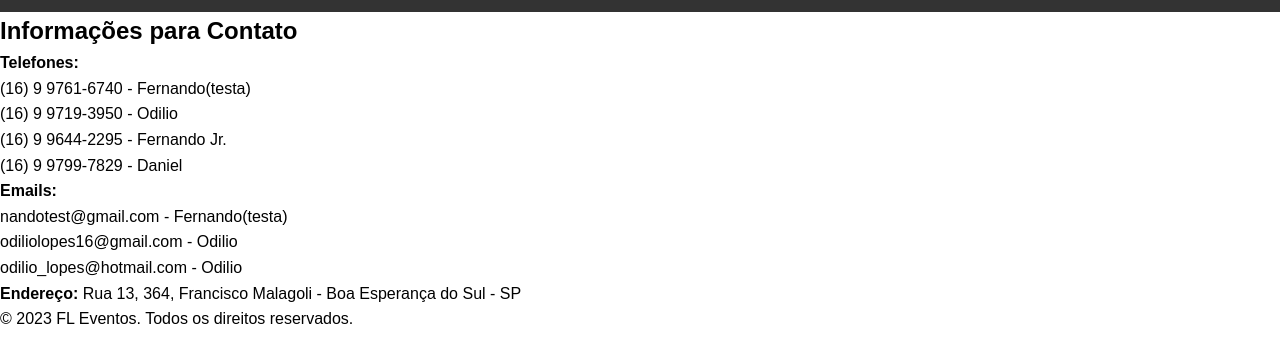
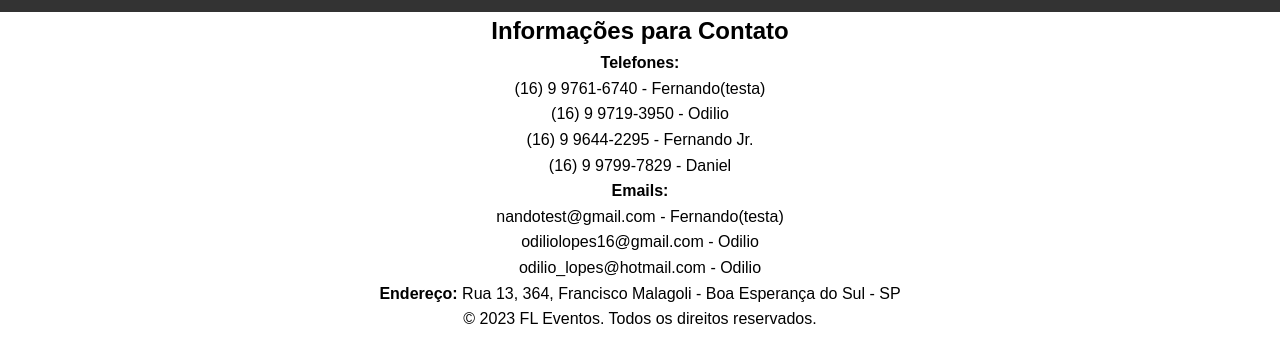
Before and after one commit to OLN17/OLN17.github.io, a plain HTML site: page Paginas/contacts.html in a window 1280 px wide. Shown: the part 105-468 px from the top of the page. Drawn offline with Linux system fonts and the light colour scheme.

Commit message:
Update contacts.html

```diff
--- a/Paginas/contacts.html
+++ b/Paginas/contacts.html
@@ -6,7 +6,7 @@
   <link rel="stylesheet" type="text/css" href="../CSS/styles.css">
 </head>
 <body>
-  <header>
+  <center><header>
     <h1>FL Eventos</h1>
     <nav>
       <ul>
@@ -39,6 +39,6 @@
 
   <footer>
     <p>&copy; 2023 FL Eventos. Todos os direitos reservados.</p>
-  </footer>
+  </footer></center>
 </body>
 </html>
```
